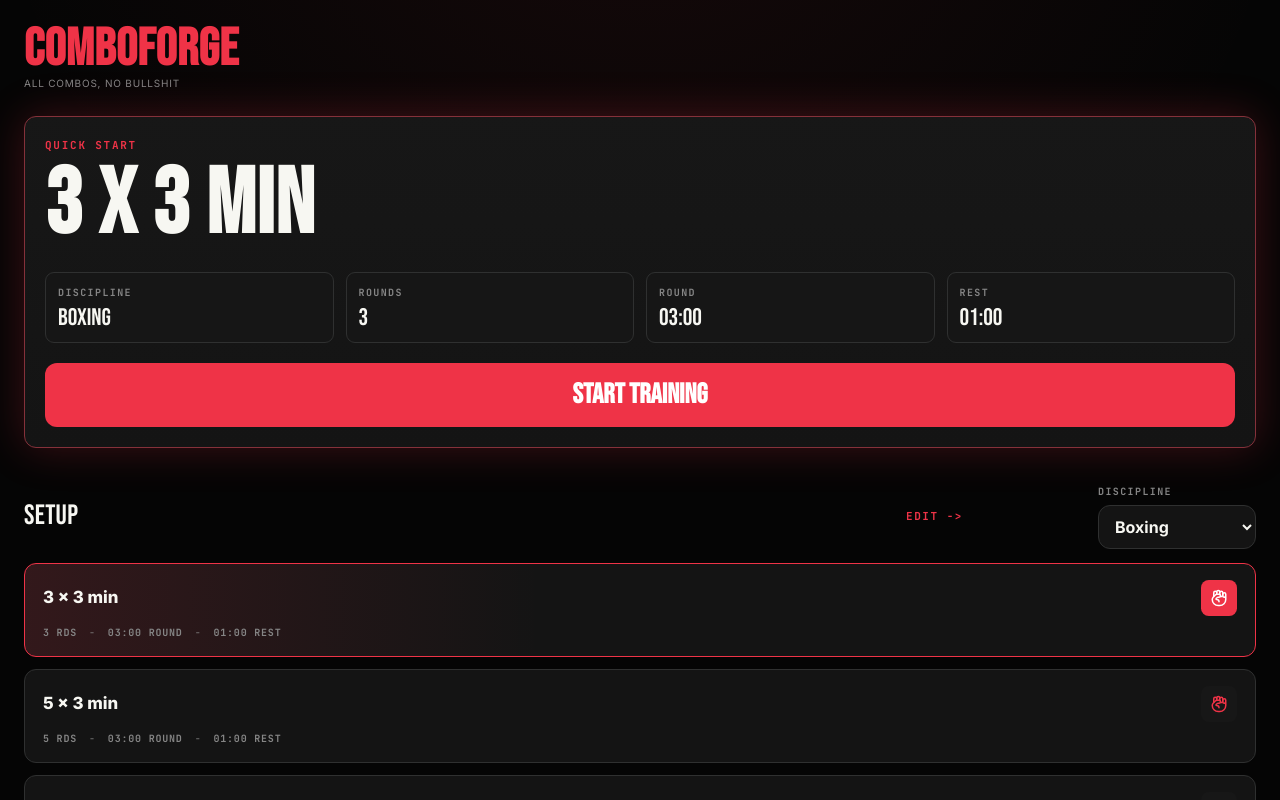
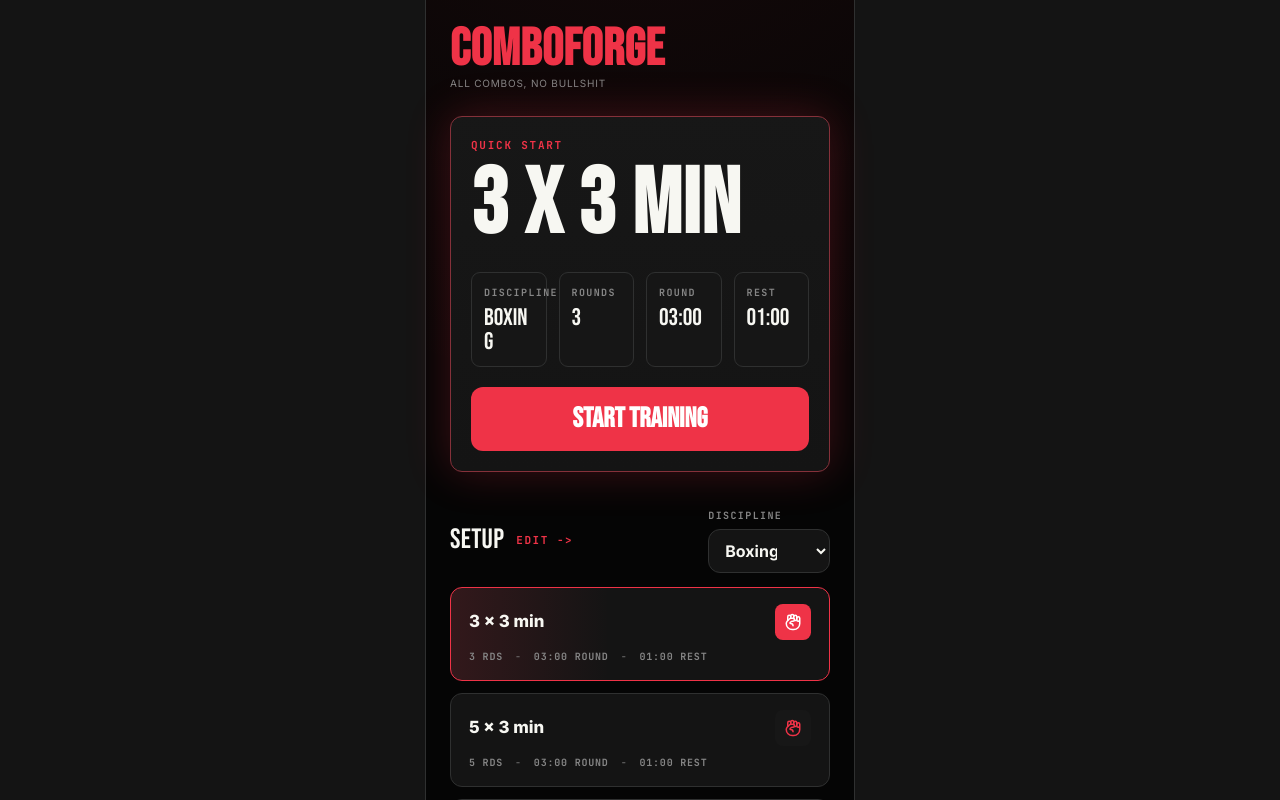
Before and after one commit to Leandro-Da-Souza/comboforge, a React (Vite) app: page / in a window 1280 px wide. Shown: the top 800 px of the page. Built offline with nearby package versions, Linux system fonts and the light colour scheme.

Commit message:
Add mobile shell to desktop view, as that is the intended way to view the app. add a v1 qa checklist doc

```diff
--- a/src/styles/layout.css
+++ b/src/styles/layout.css
@@ -1,5 +1,13 @@
+#root {
+  min-height: 100dvh;
+  display: flex;
+  justify-content: center;
+  background: var(--surface);
+}
+
 .layout {
-  min-height: 100vh;
+  width: min(100%, 430px);
+  min-height: 100dvh;
   padding: 24px;
   display: flex;
   flex-direction: column;
@@ -16,3 +24,9 @@
 .layout-content {
   flex: 1;
 }
+
+@media (min-width: 520px) {
+  .layout {
+    border-inline: 1px solid var(--border);
+  }
+}
```
Also changed, not shown: 1 other file (tests, documents, lock files or other folders).
